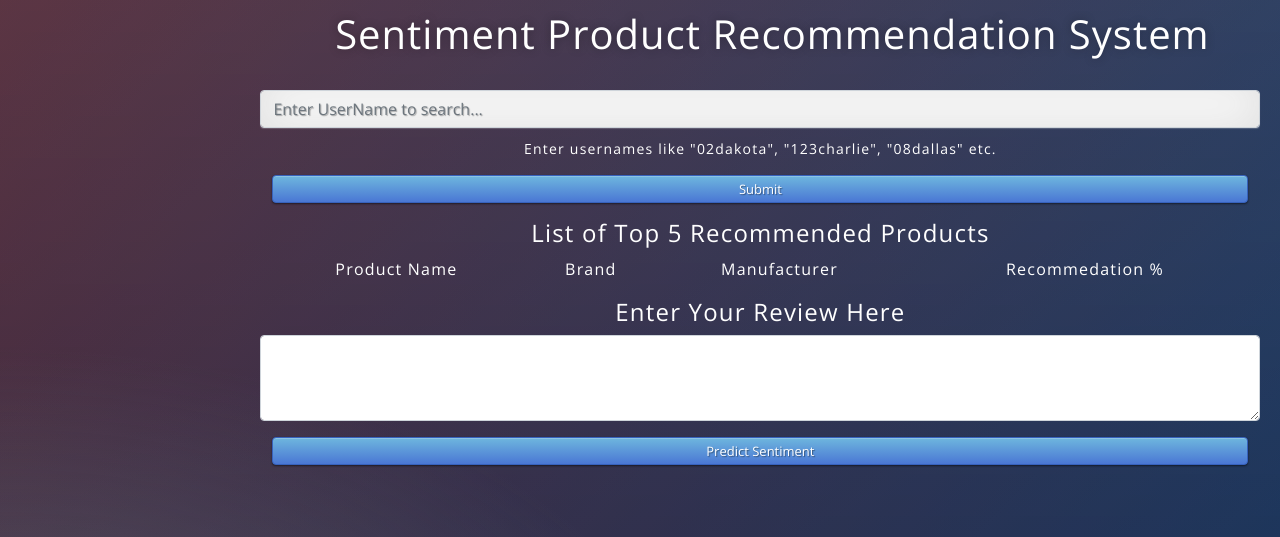
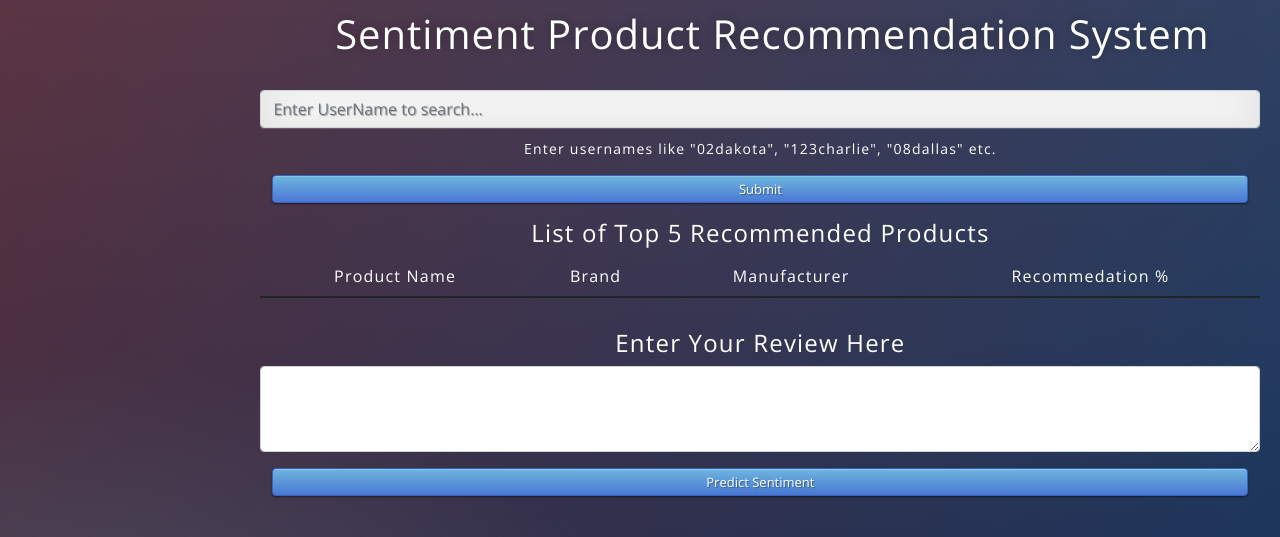
Before and after one commit to Ninkal007/Senti-Recom-Nik, a Flask app: template templates/index.html in a window 1280 px wide. Shown: the top 537 px of the page. Run offline with Flask 2, Linux system fonts and the light colour scheme; the template is opened without the code that fills it: most values are stand-ins (such as "Sample title", 1, 10 or a date in 2020); parts of the project's set-up code (start-up, migrations or seed data) failed here and were passed over.

Commit message:
commit12

```diff
--- a/static/css/style.css
+++ b/static/css/style.css
@@ -42,7 +42,7 @@
 .table_style {
 	th, td {
 		color: #ffffff;
-	}
+	};
 }
 
 
--- a/templates/index.html
+++ b/templates/index.html
@@ -38,7 +38,7 @@
           </div>
           <div class="row">
             {% if row_data %}
-            <table class="table-striped table-hover table_style">
+            <table class="table table-striped table-hover table_style">
               <h4>
                 List of Top 5 Recommended Products
               </h4>
```
